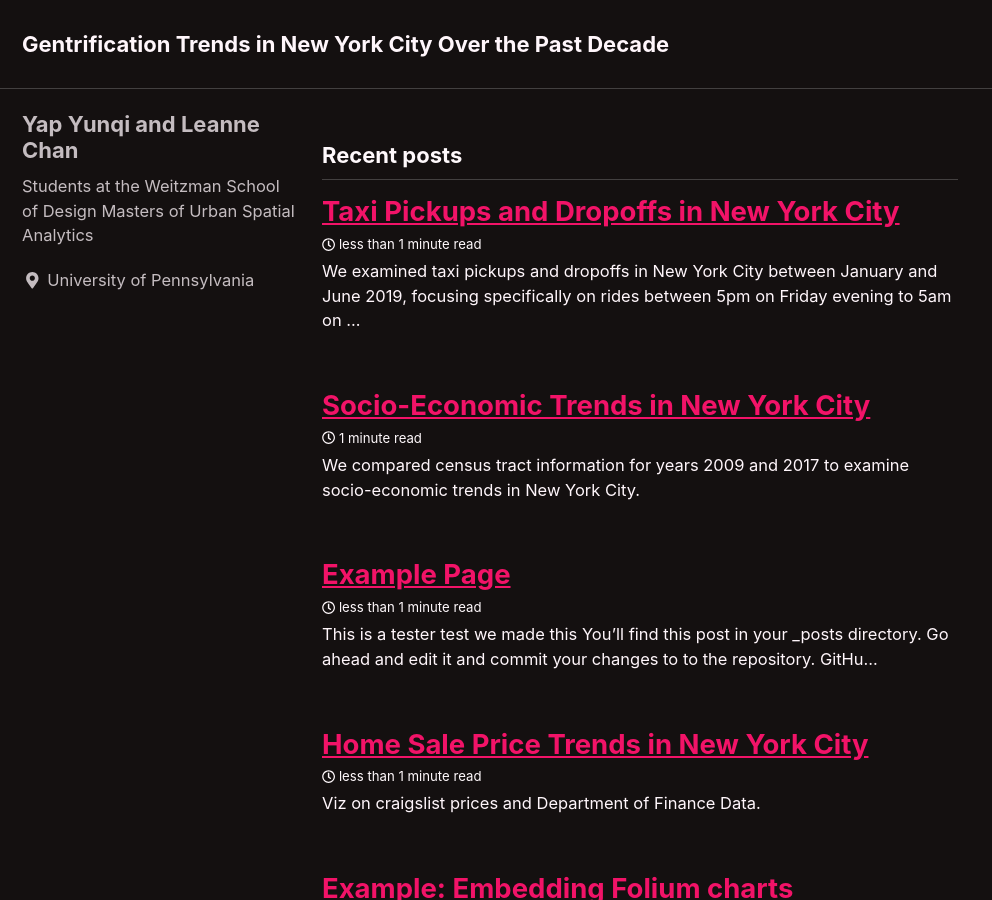
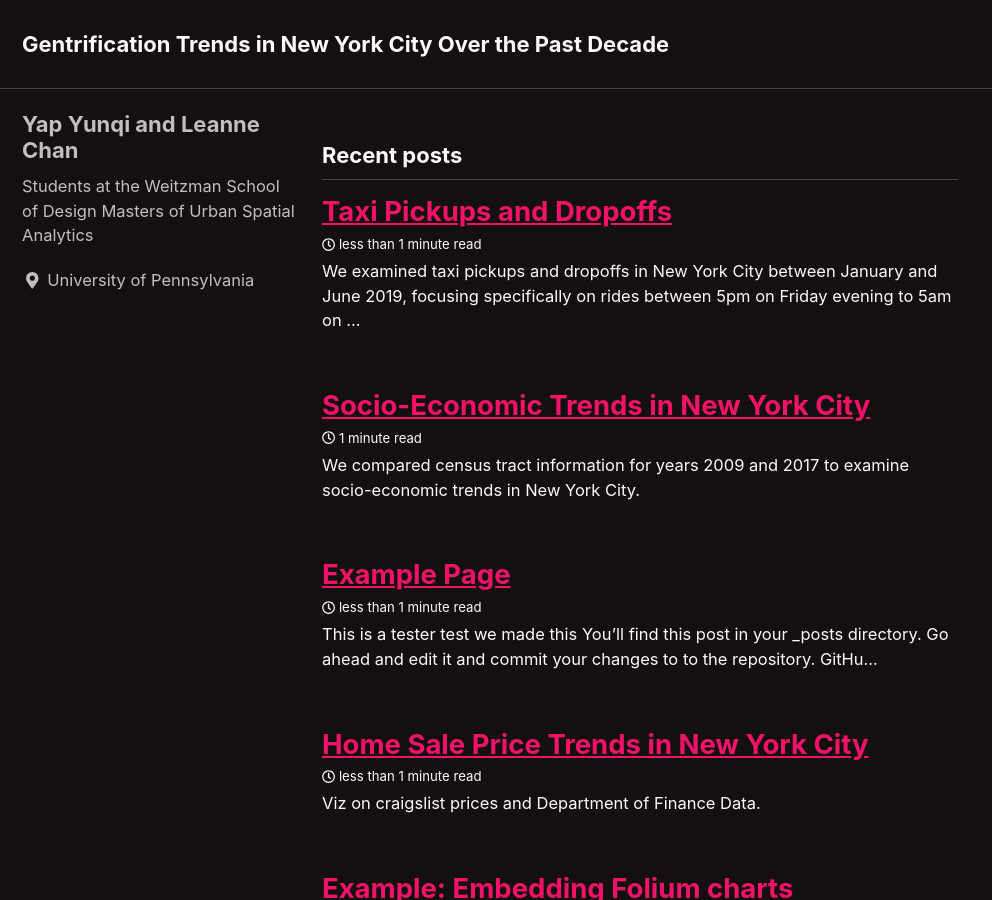
Before and after one commit to LeanneChan/Gentrification-Trends-In-NYC, a Jekyll site: the page built from index.html, in a window 1280 px wide and 900 px high. Shown: the whole window, without its empty margins (0-992 px from the left). Built offline with Jekyll 4.4.1, drawn with Linux system fonts in a browser that asks for light colours; cached includes are drawn as plain includes; nearby versions of some CDN libraries; a script that is not in the unit is left out; the list of posts is cut into pages by our own code.

Commit message:
Update 2019-12-13-Taxi-Pickups-and-Dropoffs.md

```diff
--- a/_posts/2019-12-13-Taxi-Pickups-and-Dropoffs.md
+++ b/_posts/2019-12-13-Taxi-Pickups-and-Dropoffs.md
@@ -1,5 +1,5 @@
 ---
-title: "Taxi Pickups and Dropoffs in New York City"
+title: "Taxi Pickups and Dropoffs"
 date: 2019-12-13
 published: true
 tags: [dataviz, hvplot, holoviews]
```
